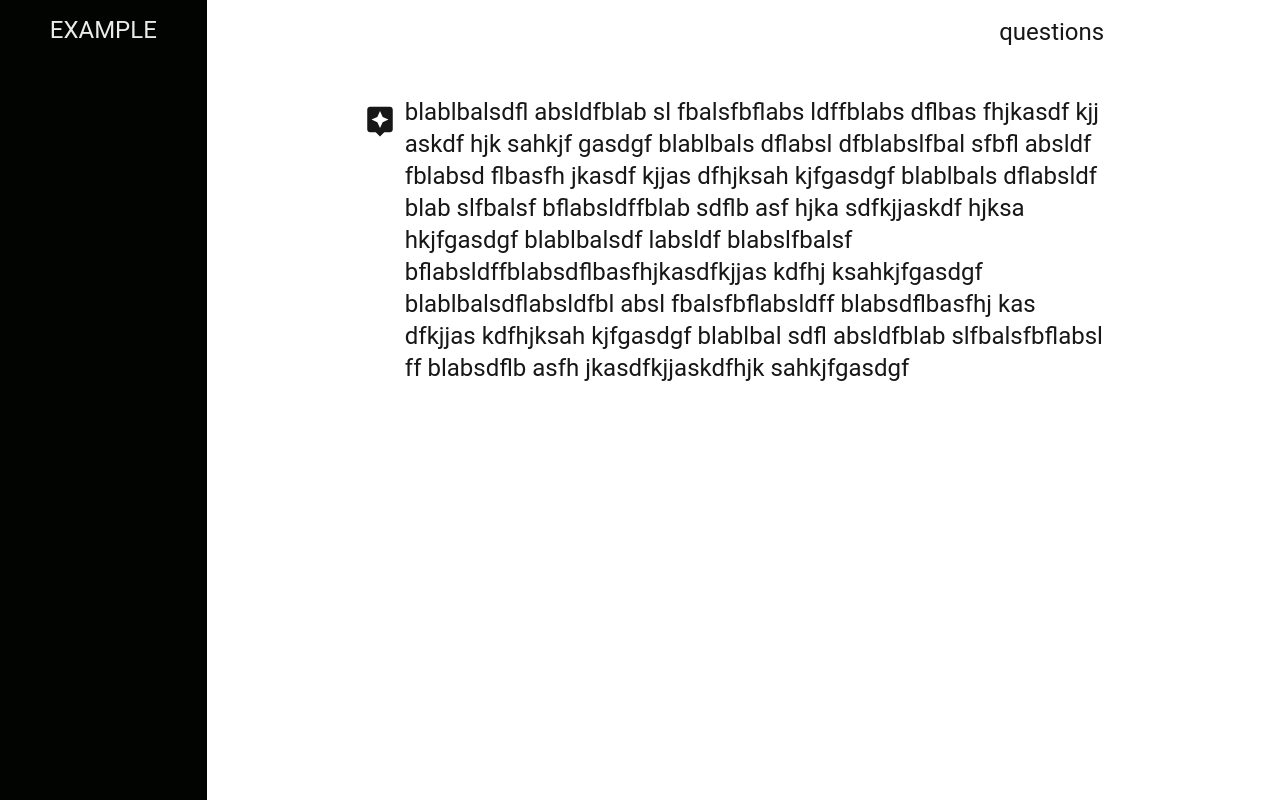
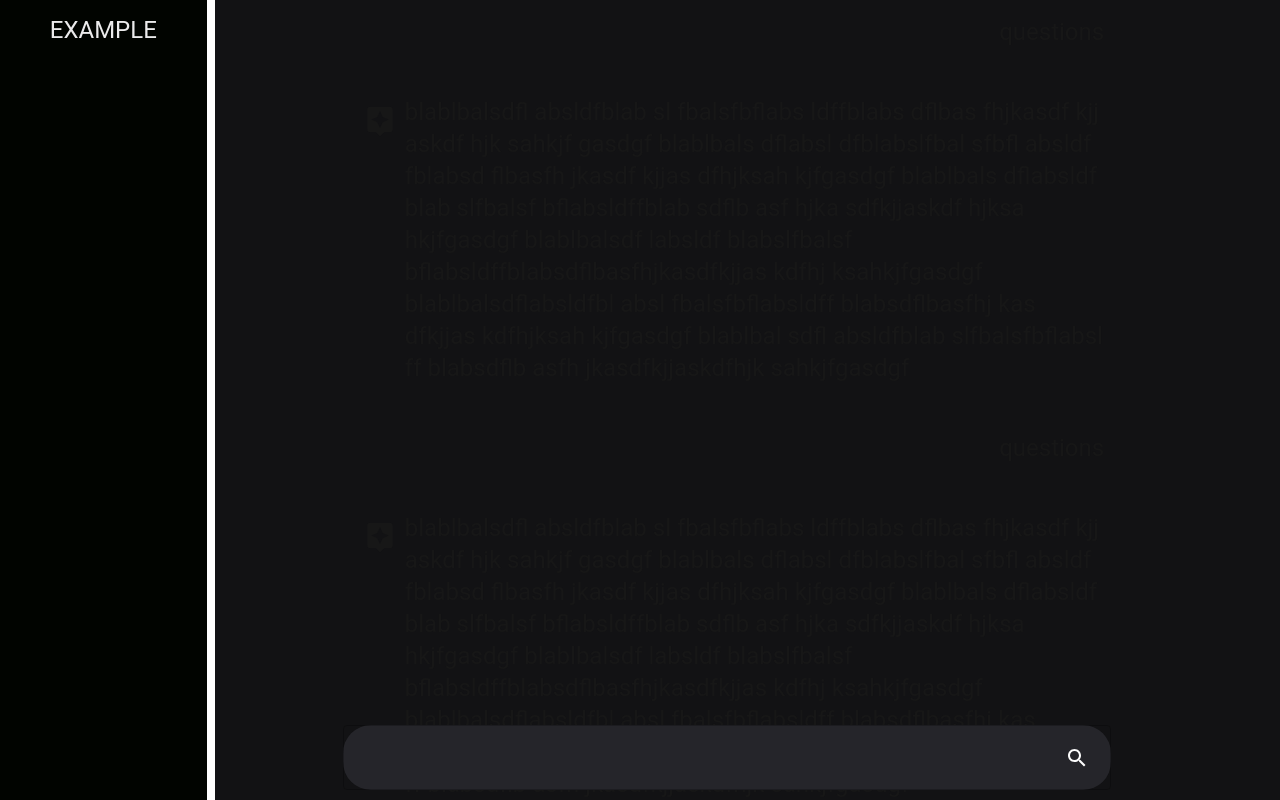
Before and after one commit to JiaJucode/IBM_challenge, a Next.js app in the folder frontend/ibm_challenge/: page / in a window 1280 px wide. Built offline with nearby package versions, Linux system fonts and the light colour scheme.

Commit message:
add textfield

```diff
--- a/frontend/ibm_challenge/src/app/pages/chat_page.tsx
+++ b/frontend/ibm_challenge/src/app/pages/chat_page.tsx
@@ -6,10 +6,77 @@ import Stack from '@mui/material/Stack';
 import Typography from '@mui/material/Typography';
 import Button from '@mui/material/Button';
 import AssistantIcon from '@mui/icons-material/Assistant';
+import {IconButton, InputAdornment, TextField } from '@mui/material';
+import SearchIcon from '@mui/icons-material/Search';
 
 const exampleChat = {
     name: "example",
     messages: [
+        {
+            sender: "user",
+            message: "questions",
+        },
+        {
+            sender: '',
+            message: `blablbalsdfl absldfblab sl fbalsfbflabs ldffblabs dflbas fhjkasdf kjj askdf hjk sahkjf gasdgf
+            blablbals dflabsl dfblabslfbal sfbfl absldf fblabsd flbasfh jkasdf kjjas dfhjksah kjfgasdgf
+            blablbals dflabsldf blab slfbalsf bflabsldffblab sdflb asf hjka sdfkjjaskdf hjksa hkjfgasdgf
+            blablbalsdf labsldf blabslfbalsf bflabsldffblabsdflbasfhjkasdfkjjas kdfhj ksahkjfgasdgf
+            blablbalsdflabsldfbl absl fbalsfbflabsldff blabsdflbasfhj kas dfkjjas kdfhjksah kjfgasdgf
+            blablbal sdfl absldfblab slfbalsfbflabsl ff blabsdflb asfh jkasdfkjjaskdfhjk sahkjfgasdgf`,
+        },
+        {
+            sender: "user",
+            message: "questions",
+        },
+        {
+            sender: '',
+            message: `blablbalsdfl absldfblab sl fbalsfbflabs ldffblabs dflbas fhjkasdf kjj askdf hjk sahkjf gasdgf
+            blablbals dflabsl dfblabslfbal sfbfl absldf fblabsd flbasfh jkasdf kjjas dfhjksah kjfgasdgf
+            blablbals dflabsldf blab slfbalsf bflabsldffblab sdflb asf hjka sdfkjjaskdf hjksa hkjfgasdgf
+            blablbalsdf labsldf blabslfbalsf bflabsldffblabsdflbasfhjkasdfkjjas kdfhj ksahkjfgasdgf
+            blablbalsdflabsldfbl absl fbalsfbflabsldff blabsdflbasfhj kas dfkjjas kdfhjksah kjfgasdgf
+            blablbal sdfl absldfblab slfbalsfbflabsl ff blabsdflb asfh jkasdfkjjaskdfhjk sahkjfgasdgf`,
+        },
+        {
+            sender: "user",
+            message: "questions",
+        },
+        {
+            sender: '',
+            message: `blablbalsdfl absldfblab sl fbalsfbflabs ldffblabs dflbas fhjkasdf kjj askdf hjk sahkjf gasdgf
+            blablbals dflabsl dfblabslfbal sfbfl absldf fblabsd flbasfh jkasdf kjjas dfhjksah kjfgasdgf
+            blablbals dflabsldf blab slfbalsf bflabsldffblab sdflb asf hjka sdfkjjaskdf hjksa hkjfgasdgf
+            blablbalsdf labsldf blabslfbalsf bflabsldffblabsdflbasfhjkasdfkjjas kdfhj ksahkjfgasdgf
+            blablbalsdflabsldfbl absl fbalsfbflabsldff blabsdflbasfhj kas dfkjjas kdfhjksah kjfgasdgf
+            blablbal sdfl absldfblab slfbalsfbflabsl ff blabsdflb asfh jkasdfkjjaskdfhjk sahkjfgasdgf`,
+        },
+        {
+            sender: "user",
+            message: "questions",
+        },
+        {
+            sender: '',
+            message: `blablbalsdfl absldfblab sl fbalsfbflabs ldffblabs dflbas fhjkasdf kjj askdf hjk sahkjf gasdgf
+            blablbals dflabsl dfblabslfbal sfbfl absldf fblabsd flbasfh jkasdf kjjas dfhjksah kjfgasdgf
+            blablbals dflabsldf blab slfbalsf bflabsldffblab sdflb asf hjka sdfkjjaskdf hjksa hkjfgasdgf
+            blablbalsdf labsldf blabslfbalsf bflabsldffblabsdflbasfhjkasdfkjjas kdfhj ksahkjfgasdgf
+            blablbalsdflabsldfbl absl fbalsfbflabsldff blabsdflbasfhj kas dfkjjas kdfhjksah kjfgasdgf
+            blablbal sdfl absldfblab slfbalsfbflabsl ff blabsdflb asfh jkasdfkjjaskdfhjk sahkjfgasdgf`,
+        },
+        {
+            sender: "user",
+            message: "questions",
+        },
+        {
+            sender: '',
+            message: `blablbalsdfl absldfblab sl fbalsfbflabs ldffblabs dflbas fhjkasdf kjj askdf hjk sahkjf gasdgf
+            blablbals dflabsl dfblabslfbal sfbfl absldf fblabsd flbasfh jkasdf kjjas dfhjksah kjfgasdgf
+            blablbals dflabsldf blab slfbalsf bflabsldffblab sdflb asf hjka sdfkjjaskdf hjksa hkjfgasdgf
+            blablbalsdf labsldf blabslfbalsf bflabsldffblabsdflbasfhjkasdfkjjas kdfhj ksahkjfgasdgf
+            blablbalsdflabsldfbl absl fbalsfbflabsldff blabsdflbasfhj kas dfkjjas kdfhjksah kjfgasdgf
+            blablbal sdfl absldfblab slfbalsfbflabsl ff blabsdflb asfh jkasdfkjjaskdfhjk sahkjfgasdgf`,
+        },
         {
             sender: "user",
             message: "questions",
@@ -29,10 +96,23 @@ const exampleChat = {
 const ChatPage = () => {
     const [chatBoxs, setChatBoxs] = useState([exampleChat]);
     const [currentChat, setCurrentChat] = useState(exampleChat);
+    const [message, setMessage] = useState('');
 
     useEffect(() => {
         // fetch shits
     }, []);
+
+    const sendRequest = () => {
+        // request to backend
+    }
+
+    const handleKeyDown = (event: React.KeyboardEvent<HTMLDivElement>) => {
+        if (event.key === 'Enter' && message.length && !event.shiftKey && !event.ctrlKey) {
+            sendRequest();
+            setMessage('');
+            event.preventDefault()
+        }
+    }
 
     return (
         <div>
@@ -40,9 +120,9 @@ const ChatPage = () => {
                 <Grid key={"names"} size={2}>
                     <Box
                         sx={{
-                        backgroundColor: 'primary.dark',
-                        width: '100%',
-                        height: '100dvh',
+                            backgroundColor: 'primary.dark',
+                            width: '100%',
+                            height: '100dvh',
                         }}
                     >
                         <Grid container spacing={2} direction="column" alignItems="center" padding={1}
@@ -62,6 +142,7 @@ const ChatPage = () => {
                 <Grid key={"contents"} size={10}>
                     <Box
                         sx = {{
+                            backgroundColor: 'primary.main',
                             width: '100%',
                             height: '100dvh',
                             overflowY: 'auto'
@@ -86,7 +167,40 @@ const ChatPage = () => {
                                 </Box>
                             ))}
                         </Stack>
+                        <TextField variant='outlined' multiline fullWidth value={message}
+                            onKeyDown={(e) => handleKeyDown(e)}
+                            onChange={(e) => setMessage(e.target.value)}
+                            slotProps={{
+                                input: {
+                                    endAdornment: (
+                                    <InputAdornment position="end">
+                                        <IconButton onClick={sendRequest}>
+                                            <SearchIcon sx={{ color: 'white' }}/>
+                                        </IconButton>
+                                    </InputAdornment>
+                                    )
+                                }
+                            }}
+                            sx={{
+                                position: 'fixed',
+                                bottom: 10, width: '60%',
+                                justifyContent: 'center',
+                                opacity: 0.99,
+                                marginLeft: '10%',
+                                borderRadius: 7,
+                                backgroundColor: 'primary.light',
+                                alignItems: 'center',
+                                '& .MuiInputBase-input': {
+                                    fontSize: 25, // Apply font size to the input text
+                                },
+                            }}/>
+                        <InputAdornment position="end">
+                            <IconButton>
+                                <SearchIcon />
+                            </IconButton>
+                        </InputAdornment>
                     </Box>
+
                 </Grid>
             </Grid>
         </div>
--- a/frontend/ibm_challenge/src/app/theme.ts
+++ b/frontend/ibm_challenge/src/app/theme.ts
@@ -5,8 +5,8 @@ import { createTheme } from '@mui/material/styles';
 const theme = createTheme({
 	palette: {
 		primary: {
-			main: '#1976d2',
-			light: '#020122',
+			main: '#121214',
+			light: '#26262b',
 			dark: '#010400',
 		},
 		secondary: {
```
